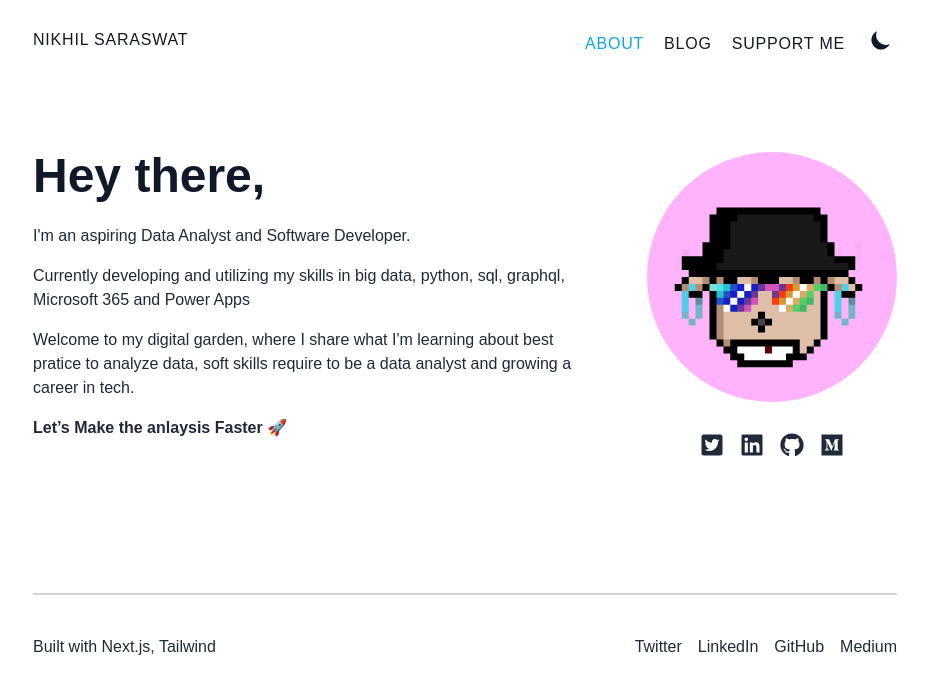
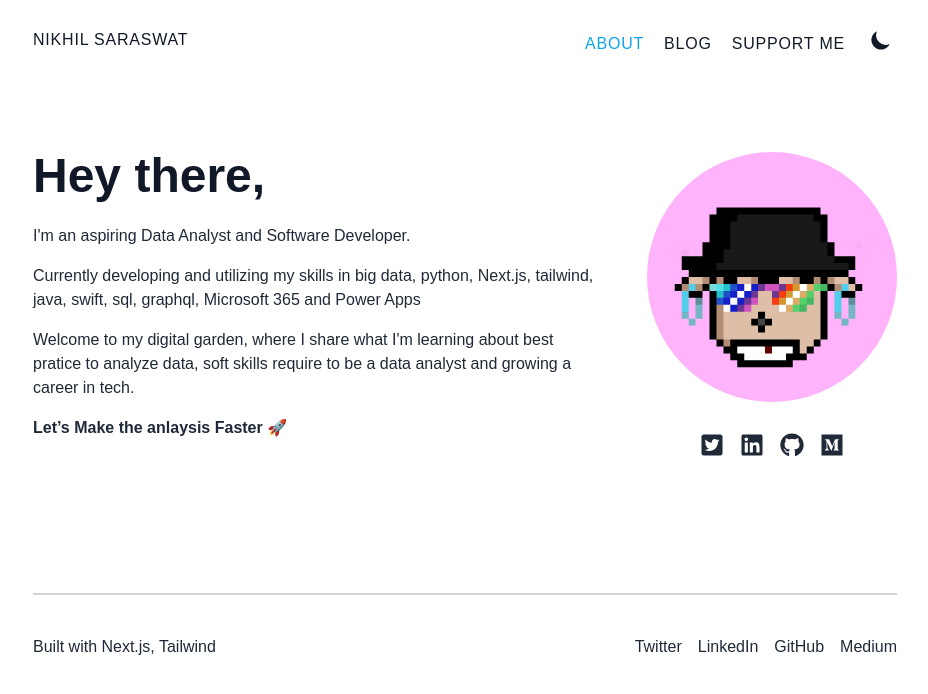
Before and after one commit to nikhilsaraswat/blog, a Next.js app in the folder portfolio-master/portfolio-master/v2/: page / in a window 1280 px wide. Shown: the top 694 px of the page, without its empty margins (175-1103 px from the left). Built offline with nearby package versions, Linux system fonts and the light colour scheme.

Commit message:
Update About.tsx

```diff
--- a/portfolio-master/portfolio-master/v2/components/About.tsx
+++ b/portfolio-master/portfolio-master/v2/components/About.tsx
@@ -15,7 +15,7 @@ const About = () => {
                         <p className="mb-4">I'm an aspiring Data Analyst and
                             Software Developer.
                         </p>
-                        <p className="mb-4">Currently developing and utilizing my skills in big data, python, sql, graphql, Microsoft 365 and Power Apps
+                        <p className="mb-4">Currently developing and utilizing my skills in big data, python, Next.js, tailwind, java, swift, sql, graphql, Microsoft 365 and Power Apps
                         </p>
                         <p className="mb-4">Welcome to my digital garden, where I share what I'm learning about best pratice to analyze data, soft skills
                             require to be a data analyst and growing a career in tech.
```
